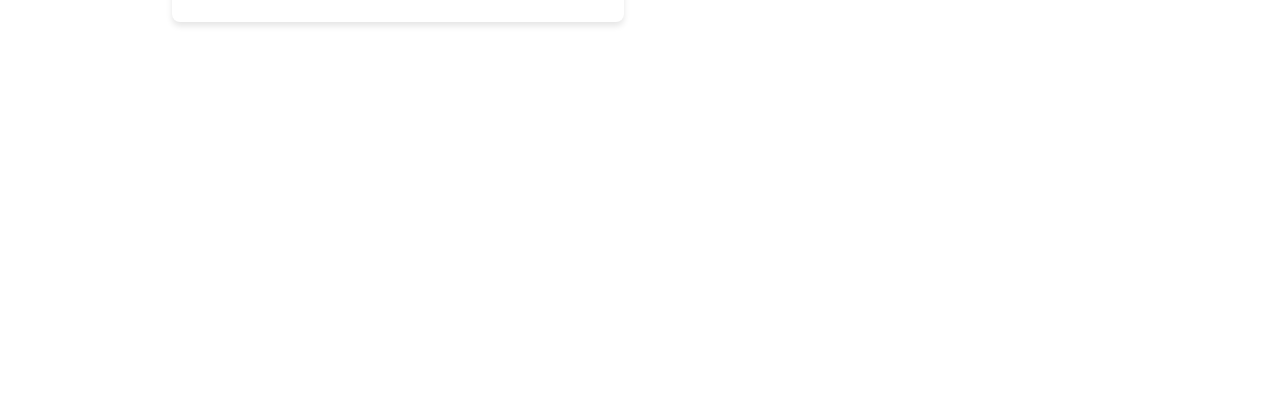
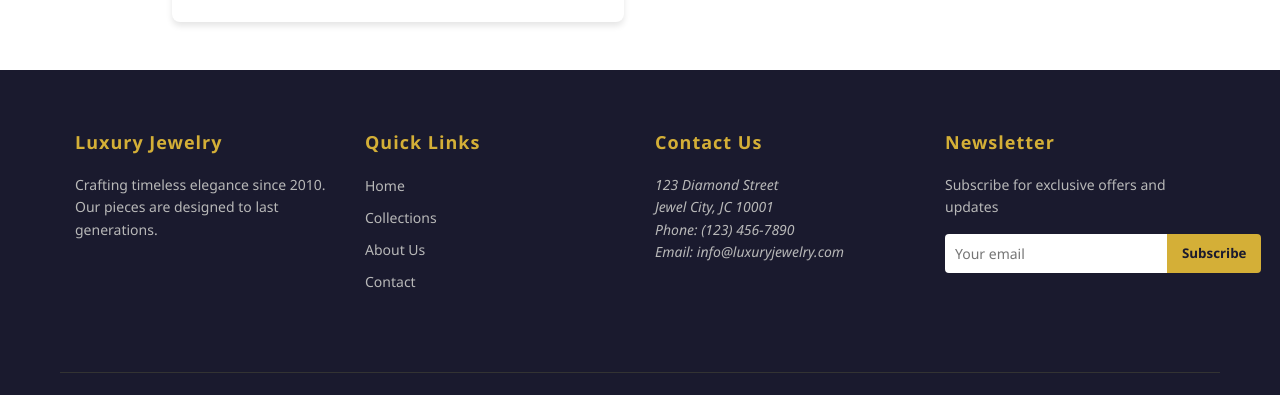
Before and after one commit to Younes-sh/FAKE_STORE, a Next.js app in the folder app/: page /about in a window 1280 px wide. Shown: the part 1392-1787 px from the top of the page. Before the commit the page ends 1532 px from the top, so only its background shows below. Built offline with nearby package versions, Linux system fonts and the light colour scheme; no server answers.

Commit message:
I added the footer in the about page

```diff
--- a/app/pages/about/About.module.css
+++ b/app/pages/about/About.module.css
@@ -1,5 +1,5 @@
 .container {
-  min-height: 100vh;
+  height: 100vh;
   margin: 70px auto;
   display: flex;
   flex-direction: column;
--- a/app/pages/about/index.jsx
+++ b/app/pages/about/index.jsx
@@ -1,5 +1,6 @@
 import Head from "next/head";
 import styles from './About.module.css'; // Assuming you have a CSS module
+import Footer from "@/Components/Footer"; // Importing Footer component
 
 export default function About() {
   return (
@@ -81,6 +82,8 @@ export default function About() {
           </div>
         </section>
       </div>
+
+      <Footer />
     </div>
   )
 }
```
